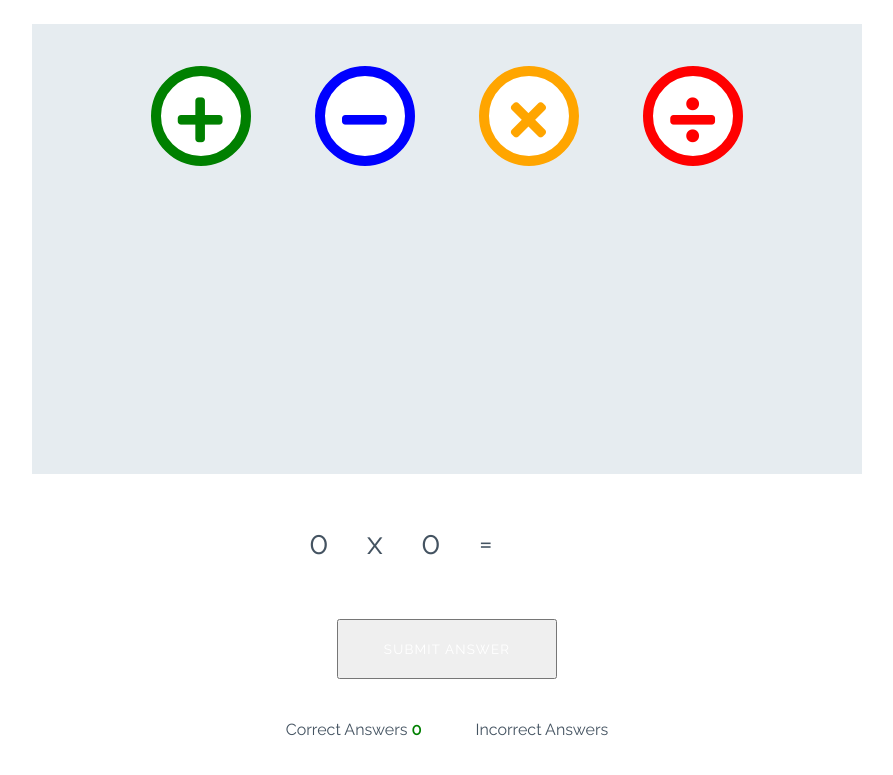
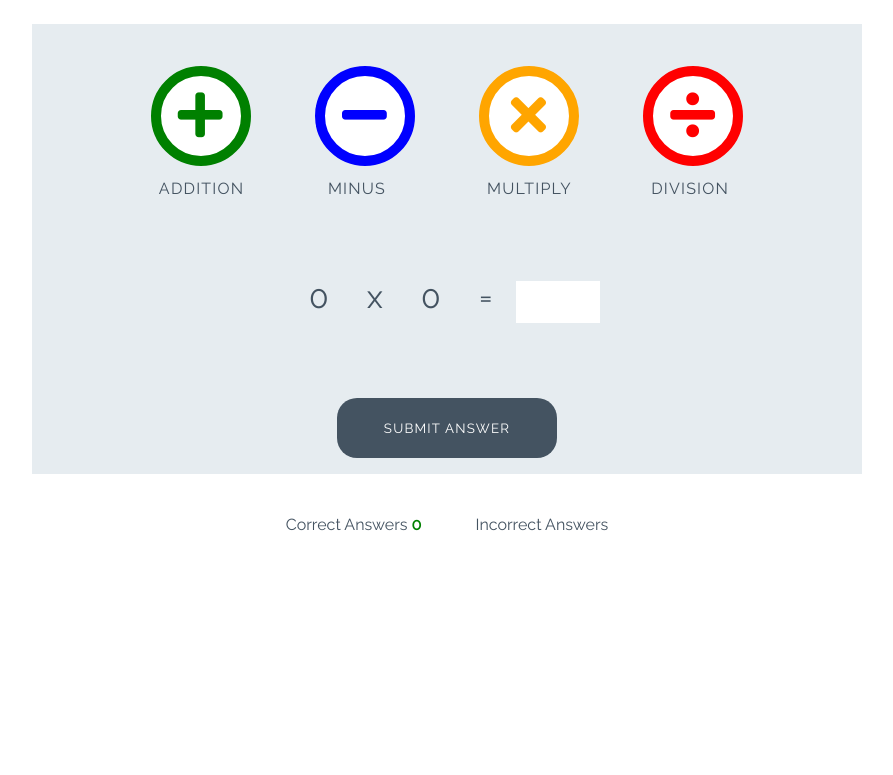
Before and after one commit to Nikkig087/loveMaths, a plain HTML site: page index.html in a window 1280 px wide. Shown: the part 79-854 px from the top of the page, without its empty margins (193-1086 px from the left). After the commit the page ends 800 px from the top, so only its background shows below. Drawn offline with Linux system fonts and the light colour scheme.

Commit message:
Add styles for game

```diff
--- a/assets/css/style.css
+++ b/assets/css/style.css
@@ -109,6 +109,15 @@ body {
     font-size: 3.2rem;
     margin: 0 30px;
     transition: all 0.5s;
+}
+
+.btn--big::after{
+    content: attr(data-type);
+    font-size: 1rem;
+    color: #445361;
+    position: relative;
+    left: -0.5em;
+
 }
 
 .btn--blue {
--- a/index.html
+++ b/index.html
@@ -15,20 +15,20 @@
     </h1>
     <div class="game-area">
        <div class="controls-area"><!--this is where our image for our game will be-->
-        <button class="btn btn--big btn--green">
+        <button data-type="addition" class="btn btn--big btn--green">
              <i class="fas fa-plus"></i>
         </button>
-        <button data-type="addition" class="btn btn--big btn--blue">
+        <button data-type="minus" class="btn btn--big btn--blue">
              <i class="fas fa-minus"></i>
         </button>
 
-        <button class="btn btn--big btn--orange">
+        <button data-type="multiply" class="btn btn--big btn--orange">
              <i class="fas fa-times"></i>
         </button>
-        <button class="btn btn--big btn--red">
+        <button data-type="division" class="btn btn--big btn--red">
              <i class="fas fa-divide"></i>
         </button>
-       </div>
+
     </div>
     <div class="question-area"> <!--This will be the Answer box-->
     <span id="operand1">0</span>
@@ -38,7 +38,7 @@
        <p class="answer-message">Enter Answer</p> <!--only visible on mobile-->
         <input type="number" id="answer-box"> <!--we will use this type of input but as text-->
     </div>
-    <button class="btn btn--grey">Submit Answer</button>
+    <button data-type="submit" class="btn btn--gray">Submit Answer</button></div>
     <div class="score">
          <p class="scores">Correct Answers  <span id="score">0</span></p>
          <p class="scores">Incorrect Answers <span id="incorrect"></span></p>
```
